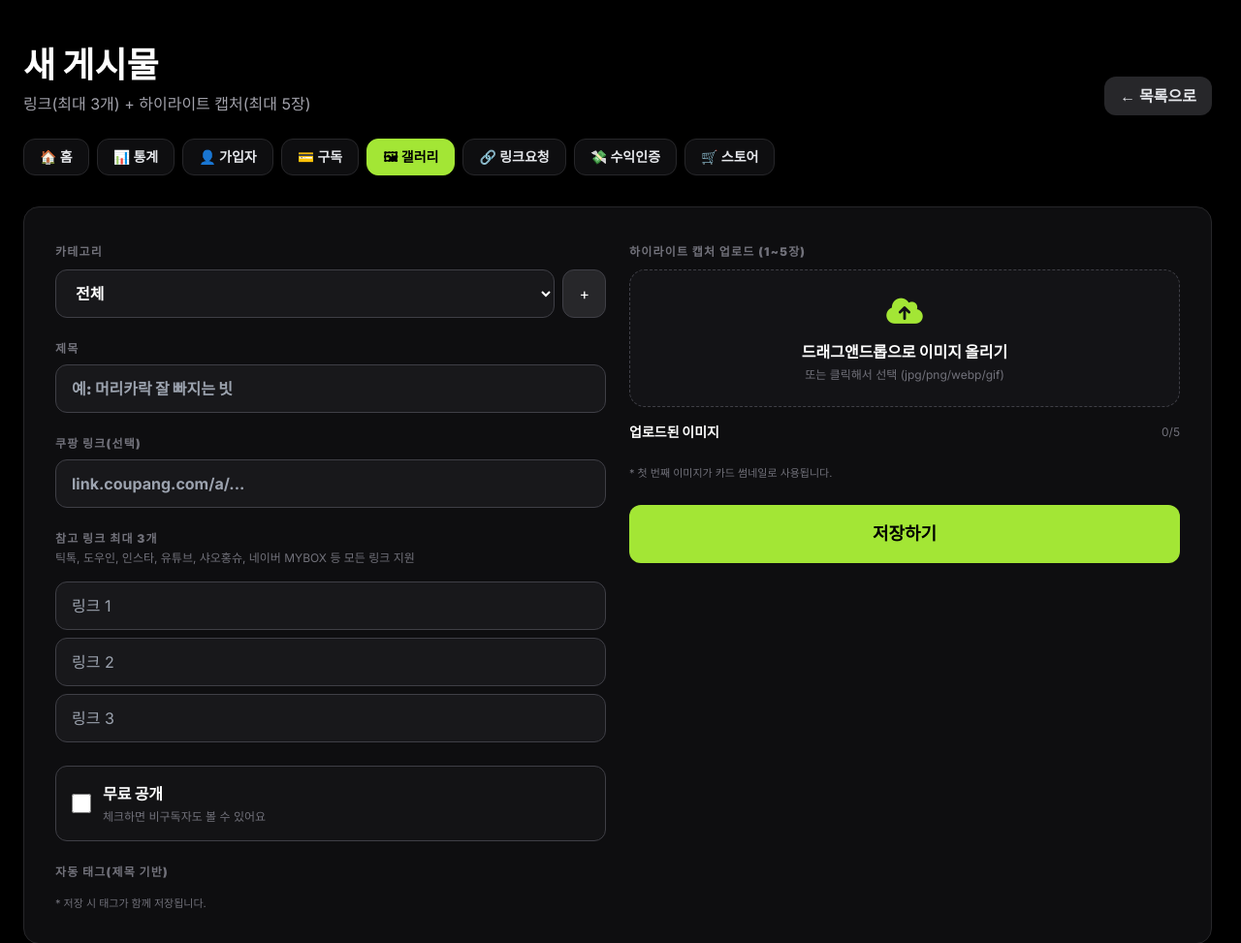
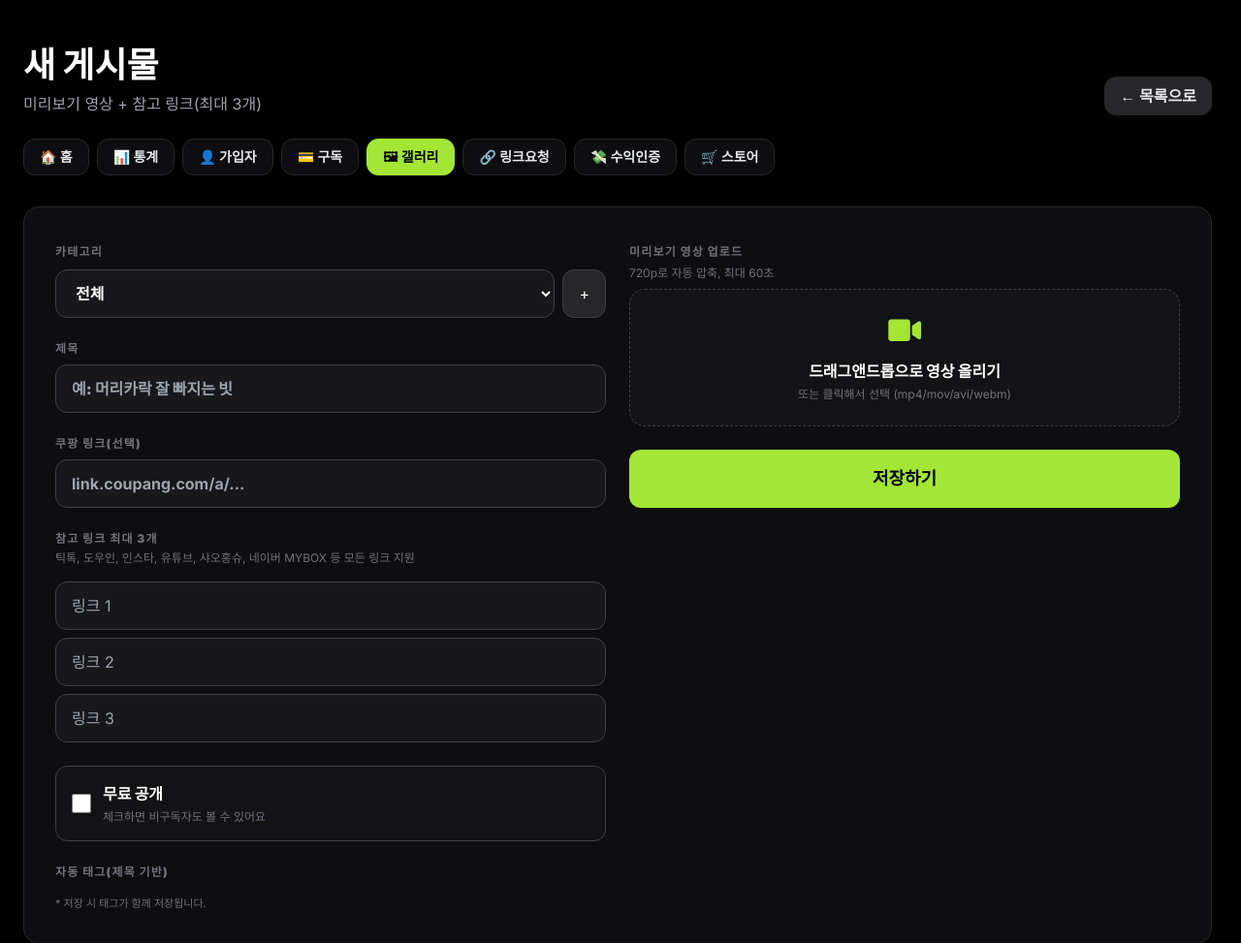
Before and after one commit to hellostudnerd-sketch/moneying-web, a Flask app: page /admin/upload in a window 1280 px wide. Shown: the part 65-1038 px from the top of the page at 97% size. Run offline with Flask 3, Linux system fonts and the light colour scheme; a user stored in the database is signed in; some libraries are stand-ins or nearby versions.

Commit message:
Update admin_upload.html

```diff
--- a/templates/admin_upload.html
+++ b/templates/admin_upload.html
@@ -1,7 +1,7 @@
 {% extends "admin_base.html" %}
 {% block title %}새 게시물 - MONEYING Admin{% endblock %}
 {% block page_title %}새 게시물{% endblock %}
-{% block page_desc %}링크(최대 3개) + 하이라이트 캡처(최대 5장){% endblock %}
+{% block page_desc %}미리보기 영상 + 참고 링크(최대 3개){% endblock %}
 
 {% block page_actions %}
 <a href="/admin/gallery" class="px-4 py-2 rounded-xl bg-zinc-800 text-gray-200 hover:bg-zinc-700 transition font-bold">
@@ -66,22 +66,50 @@
     </div>
 
     <div>
-      <label class="text-xs font-black tracking-widest text-zinc-500 uppercase">하이라이트 캡처 업로드 (1~5장)</label>
+      <!-- 영상 업로드 -->
+      <label class="text-xs font-black tracking-widest text-zinc-500 uppercase">미리보기 영상 업로드</label>
+      <p class="text-zinc-500 text-xs mt-1 mb-2">720p로 자동 압축, 최대 60초</p>
 
-      <div id="dropzone" class="dropzone mt-2 bg-zinc-900/60 border border-zinc-700 border-dashed rounded-2xl p-6 flex flex-col items-center justify-center text-center cursor-pointer hover:border-[#a3e635] transition">
-        <i class="fas fa-cloud-upload-alt text-3xl text-[#a3e635] mb-3"></i>
-        <p class="font-black">드래그앤드롭으로 이미지 올리기</p>
-        <p class="text-xs text-zinc-500 mt-1">또는 클릭해서 선택 (jpg/png/webp/gif)</p>
-        <input id="fileInput" type="file" accept="image/*" multiple class="hidden"/>
+      <div id="videoDropzone" class="dropzone mt-2 bg-zinc-900/60 border border-zinc-700 border-dashed rounded-2xl p-6 flex flex-col items-center justify-center text-center cursor-pointer hover:border-[#a3e635] transition">
+        <i class="fas fa-video text-3xl text-[#a3e635] mb-3"></i>
+        <p class="font-black">드래그앤드롭으로 영상 올리기</p>
+        <p class="text-xs text-zinc-500 mt-1">또는 클릭해서 선택 (mp4/mov/avi/webm)</p>
+        <input id="videoInput" type="file" accept="video/*" class="hidden"/>
       </div>
 
-      <div class="mt-4">
+      <!-- 영상 미리보기 -->
+      <div id="videoPreview" class="mt-4 hidden">
+        <div class="flex items-center justify-between mb-2">
+          <p class="text-sm font-black">업로드된 영상</p>
+          <button id="removeVideo" class="text-xs text-red-400 hover:text-red-300">삭제</button>
+        </div>
+        <div class="relative aspect-[9/16] max-w-[200px] rounded-xl overflow-hidden border border-zinc-800 bg-zinc-900">
+          <video id="previewVideo" class="w-full h-full object-cover" controls controlsList="nodownload">
+          </video>
+        </div>
+      </div>
+
+      <!-- 썸네일 변경 -->
+      <div id="thumbSection" class="mt-4 hidden">
         <div class="flex items-center justify-between">
-          <p class="text-sm font-black">업로드된 이미지</p>
-          <p id="countText" class="text-xs text-zinc-500">0/5</p>
+          <p class="text-sm font-black">썸네일</p>
+          <button id="changeThumb" class="text-xs text-[#a3e635] hover:text-white">변경</button>
         </div>
-        <div id="preview" class="mt-3 grid grid-cols-3 gap-3"></div>
-        <p class="text-[11px] text-zinc-500 mt-3">* 첫 번째 이미지가 카드 썸네일로 사용됩니다.</p>
+        <div class="mt-2 relative w-24 h-24 rounded-xl overflow-hidden border border-zinc-800 bg-zinc-900">
+          <img id="thumbImg" class="w-full h-full object-cover">
+        </div>
+        <input id="thumbInput" type="file" accept="image/*" class="hidden"/>
+      </div>
+
+      <!-- 업로드 진행 상태 -->
+      <div id="uploadProgress" class="mt-4 hidden">
+        <div class="flex items-center gap-3">
+          <div class="w-full bg-zinc-800 rounded-full h-2">
+            <div id="progressBar" class="bg-[#a3e635] h-2 rounded-full transition-all" style="width: 0%"></div>
+          </div>
+          <span id="progressText" class="text-xs text-zinc-400">0%</span>
+        </div>
+        <p id="uploadStatus" class="text-xs text-zinc-500 mt-2">영상 압축 중...</p>
       </div>
 
       <button id="saveBtn" class="mt-6 w-full bg-[#a3e635] text-black py-4 rounded-xl font-black text-lg hover:bg-white transition">
@@ -127,17 +155,26 @@
 </div>
 
 <script>
-  const dropzone = document.getElementById("dropzone");
-  const fileInput = document.getElementById("fileInput");
-  const preview = document.getElementById("preview");
-  const countText = document.getElementById("countText");
+  const videoDropzone = document.getElementById("videoDropzone");
+  const videoInput = document.getElementById("videoInput");
+  const videoPreview = document.getElementById("videoPreview");
+  const previewVideo = document.getElementById("previewVideo");
+  const removeVideoBtn = document.getElementById("removeVideo");
+  const thumbSection = document.getElementById("thumbSection");
+  const thumbImg = document.getElementById("thumbImg");
+  const thumbInput = document.getElementById("thumbInput");
+  const changeThumbBtn = document.getElementById("changeThumb");
+  const uploadProgress = document.getElementById("uploadProgress");
+  const progressBar = document.getElementById("progressBar");
+  const progressText = document.getElementById("progressText");
+  const uploadStatus = document.getElementById("uploadStatus");
   const msg = document.getElementById("msg");
   const saveBtn = document.getElementById("saveBtn");
-
   const titleEl = document.getElementById("title");
   const tagBox = document.getElementById("tagBox");
 
-  let uploadedFiles = [];
+  let uploadedVideoUrl = "";
+  let uploadedThumbUrl = "";
 
   // 카테고리 모달
   function openCategoryModal() {
@@ -211,68 +248,108 @@
 
   titleEl.addEventListener("input", () => renderTags(autoTagsFromTitle(titleEl.value)));
 
-  function updateCount() { countText.innerText = `${uploadedFiles.length}/5`; }
+  // 영상 업로드
+  async function uploadVideo(file) {
+    uploadProgress.classList.remove("hidden");
+    progressBar.style.width = "0%";
+    progressText.innerText = "0%";
+    uploadStatus.innerText = "영상 업로드 및 압축 중... (최대 1분 소요)";
 
-  // 변경 후
- // 변경 후
-  function addPreviewThumb(filename) {
-    const url = filename.startsWith('http') || filename.startsWith('/r2/') ? filename : `/static/uploads/${filename}`;
-    const wrap = document.createElement("div");
-    wrap.className = "relative aspect-[9/16] rounded-xl overflow-hidden border border-zinc-800 bg-zinc-900 group";
-    wrap.innerHTML = `
-      <img src="${url}" class="w-full h-full object-cover">
-      <button class="absolute top-1 right-1 w-6 h-6 rounded-full bg-red-500 hover:bg-red-600 text-white flex items-center justify-center opacity-0 group-hover:opacity-100 transition">
-        <i class="fas fa-times text-xs"></i>
-      </button>
-      ${uploadedFiles[0] === filename ? `<div class="absolute top-1 left-1 text-[10px] font-black bg-[#a3e635] text-black px-1.5 py-0.5 rounded">THUMB</div>` : ``}
-    `;
-    wrap.querySelector("button").onclick = () => {
-      uploadedFiles = uploadedFiles.filter(x => x !== filename);
-      wrap.remove();
-      refreshPreview();
-    };
-    preview.appendChild(wrap);
+    const fd = new FormData();
+    fd.append("file", file);
+
+    try {
+      // 진행 표시 (실제 진행률은 알 수 없어서 가짜로)
+      let progress = 0;
+      const progressInterval = setInterval(() => {
+        if (progress < 90) {
+          progress += Math.random() * 10;
+          progressBar.style.width = Math.min(progress, 90) + "%";
+          progressText.innerText = Math.round(Math.min(progress, 90)) + "%";
+        }
+      }, 500);
+
+      const res = await fetch("/api/upload_video", { method: "POST", body: fd });
+      clearInterval(progressInterval);
+
+      const data = await res.json();
+
+      if (!res.ok) {
+        throw new Error(data.error || "업로드 실패");
+      }
+
+      progressBar.style.width = "100%";
+      progressText.innerText = "100%";
+      uploadStatus.innerText = "업로드 완료!";
+
+      uploadedVideoUrl = data.video_url;
+      uploadedThumbUrl = data.thumb_url;
+
+      // 미리보기 표시
+      previewVideo.src = uploadedVideoUrl;
+      thumbImg.src = uploadedThumbUrl;
+      videoPreview.classList.remove("hidden");
+      thumbSection.classList.remove("hidden");
+      videoDropzone.classList.add("hidden");
+
+      setTimeout(() => {
+        uploadProgress.classList.add("hidden");
+      }, 1000);
+
+    } catch (e) {
+      uploadProgress.classList.add("hidden");
+      msg.innerText = "영상 업로드 실패: " + e.message;
+    }
   }
 
-  function refreshPreview() {
-    preview.innerHTML = "";
-    uploadedFiles.forEach(fn => addPreviewThumb(fn));
-    updateCount();
-  }
+  // 영상 삭제
+  removeVideoBtn.addEventListener("click", () => {
+    uploadedVideoUrl = "";
+    uploadedThumbUrl = "";
+    previewVideo.src = "";
+    thumbImg.src = "";
+    videoPreview.classList.add("hidden");
+    thumbSection.classList.add("hidden");
+    videoDropzone.classList.remove("hidden");
+  });
 
-  async function uploadOne(file) {
+  // 썸네일 변경
+  changeThumbBtn.addEventListener("click", () => thumbInput.click());
+  thumbInput.addEventListener("change", async (e) => {
+    const file = e.target.files[0];
+    if (!file) return;
+
     const fd = new FormData();
     fd.append("file", file);
-    const res = await fetch("/api/upload_file", { method:"POST", body: fd });
-    const data = await res.json();
-    if (!res.ok) throw new Error(data.error || "업로드 실패");
-    return data.filename;
-  }
 
-  async function handleFiles(files) {
-    const arr = Array.from(files || []);
-    if (arr.length === 0) return;
-    for (const f of arr) {
-      if (uploadedFiles.length >= 5) break;
-      msg.innerText = `업로드 중... (${uploadedFiles.length+1}/5)`;
-      try {
-        const fn = await uploadOne(f);
-        uploadedFiles.push(fn);
-        refreshPreview();
-      } catch (e) {
-        msg.innerText = e.message;
-        return;
+    try {
+      const res = await fetch("/api/upload_file", { method: "POST", body: fd });
+      const data = await res.json();
+      if (res.ok) {
+        uploadedThumbUrl = data.url;
+        thumbImg.src = uploadedThumbUrl;
       }
+    } catch (e) {
+      msg.innerText = "썸네일 업로드 실패";
     }
-    msg.innerText = "";
-  }
+    thumbInput.value = "";
+  });
 
-  dropzone.addEventListener("click", () => fileInput.click());
-  fileInput.addEventListener("change", async (e) => { await handleFiles(e.target.files); fileInput.value = ""; });
-  dropzone.addEventListener("dragover", (e) => { e.preventDefault(); dropzone.classList.add("dragover"); });
-  dropzone.addEventListener("dragleave", () => dropzone.classList.remove("dragover"));
-  dropzone.addEventListener("drop", async (e) => { e.preventDefault(); dropzone.classList.remove("dragover"); await handleFiles(e.dataTransfer.files); });
+  // 드래그앤드롭
+  videoDropzone.addEventListener("click", () => videoInput.click());
+  videoInput.addEventListener("change", (e) => {
+    if (e.target.files[0]) uploadVideo(e.target.files[0]);
+    videoInput.value = "";
+  });
+  videoDropzone.addEventListener("dragover", (e) => { e.preventDefault(); videoDropzone.classList.add("dragover"); });
+  videoDropzone.addEventListener("dragleave", () => videoDropzone.classList.remove("dragover"));
+  videoDropzone.addEventListener("drop", (e) => {
+    e.preventDefault();
+    videoDropzone.classList.remove("dragover");
+    if (e.dataTransfer.files[0]) uploadVideo(e.dataTransfer.files[0]);
+  });
 
+  // 저장
   saveBtn.addEventListener("click", async () => {
     const category = document.getElementById("category").value;
     const title = document.getElementById("title").value.trim();
@@ -283,7 +360,7 @@
     const isFree = document.getElementById("isFree").checked;
 
     if (!title) return msg.innerText = "제목을 입력하세요.";
-    if (uploadedFiles.length === 0) return msg.innerText = "이미지를 1장 이상 업로드하세요.";
+    if (!uploadedVideoUrl) return msg.innerText = "영상을 업로드하세요.";
 
     const links = [link1, link2, link3].filter(x => x);
     const tags = autoTagsFromTitle(title);
@@ -293,9 +370,10 @@
     fd.append("title", title);
     fd.append("coupang_link", coupang);
     fd.append("links_json", JSON.stringify(links));
-    fd.append("images_json", JSON.stringify(uploadedFiles));
+    fd.append("images_json", JSON.stringify([uploadedThumbUrl]));
     fd.append("tags_json", JSON.stringify(tags));
     fd.append("is_free", isFree ? "1" : "0");
+    fd.append("preview_video", uploadedVideoUrl);
 
     msg.innerText = "저장 중...";
 
```
